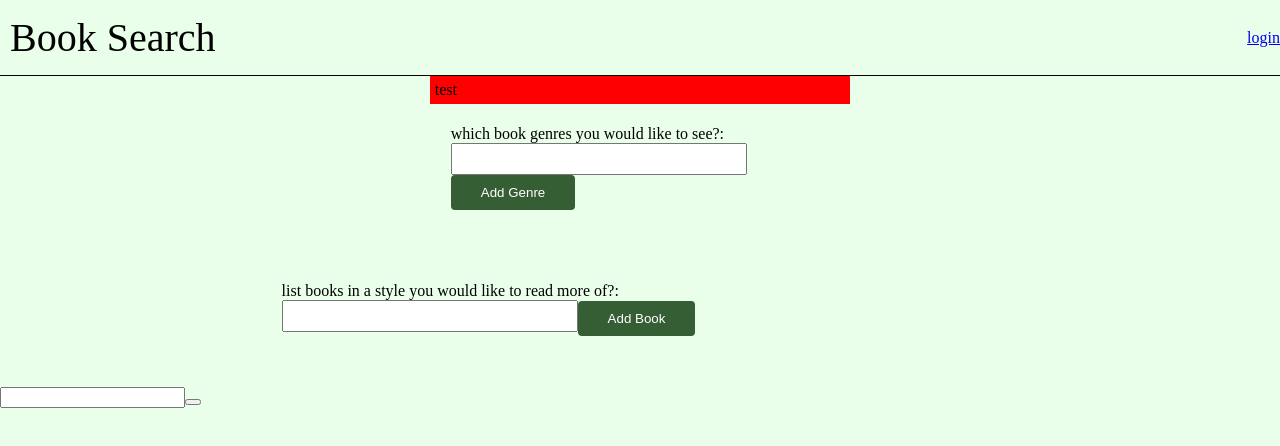
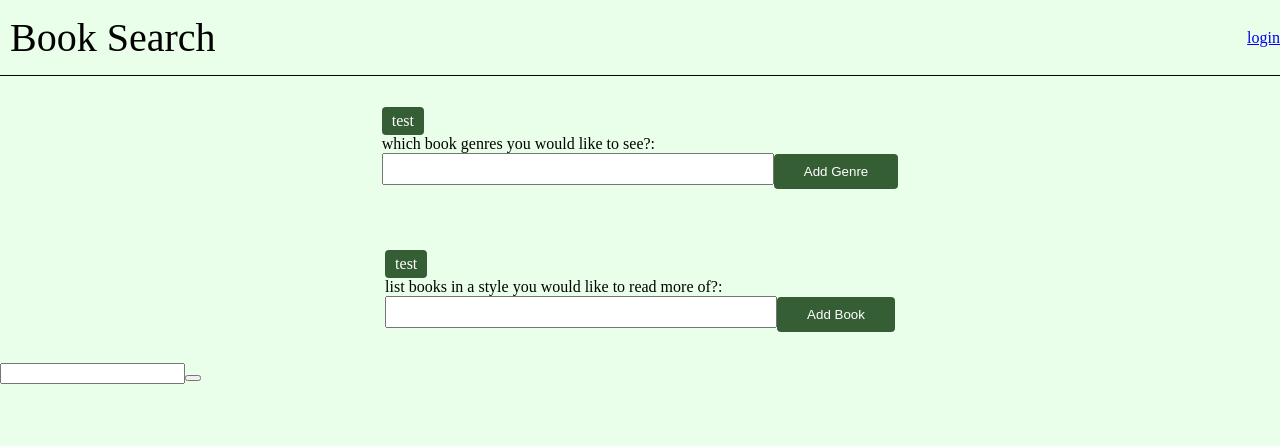
Before and after one commit to SpencerHitchcock05/Book-App, a React app in the folder client/: page / in a window 1280 px wide. Shown: the top 446 px of the page. Built offline with nearby package versions, Linux system fonts and the light colour scheme; the HTML template or start-up script is replaced by a standard one.

Commit message:
added buttons to all inputs

```diff
--- a/client/src/App.css
+++ b/client/src/App.css
@@ -50,26 +50,33 @@ body {
 }
 
 .param-form {
-    width: 70%;
-    margin: 5%;
+    width: 100%;
+    margin: 0;
 
     display: flex;
 
     flex-direction: column;
 
 }
+.user-input {
+    margin: 3%;
+}
 
 .user-prompts {
-    background-color: red;
     display: flex;
 }
 
 .user-prompt {
-    margin: 5px;
+    background-color: #355e35;
+    margin-right: 5px;
+    padding: 5px 10px;
+    border-radius: 4px;
+    color: white;
 }
 
 .param-input {
     font-size: 1.4rem;
+    width: 30vw
 }
 
 .prompt-button {
--- a/client/src/Params.jsx
+++ b/client/src/Params.jsx
@@ -20,8 +20,6 @@ function Params(props) {
         console.log("button")
         console.log(genres)
         setGenres(prev => {return [...prev, genreRef.current.value]})
-
-        //genreRef.current.value = ""
     }
 
     useEffect(() => {
@@ -36,7 +34,7 @@ function Params(props) {
         <>
 
         <div id="params">
-            <div>
+            <div className="user-input">
                 <div className="user-prompts">
                     {genres.map((genre, index) => {
                         return (
@@ -52,13 +50,23 @@ function Params(props) {
                     </div>
                 </form>
             </div>
-            <form className="param-form" action="/" method="post">
-                <label htmlFor="books">list books in a style you would like to read more of?:</label>
-                <div >
-                    <input ref={booksRef} type="text" name="books" className="param-input" />
-                    <button  className="prompt-button">Add Book</button>
+
+            <div  className="user-input">
+                <div className="user-prompts">
+                    {genres.map((genre, index) => {
+                        return (
+                            <div className="user-prompt" key={index}>{genre}</div>
+                        )
+                    })}
                 </div>
-            </form>
+                <form className="param-form" action="/" method="post">
+                    <label htmlFor="books">list books in a style you would like to read more of?:</label>
+                    <div>
+                        <input ref={booksRef} type="text" name="books" className="param-input" />
+                        <button  className="prompt-button">Add Book</button>
+                    </div>
+                </form>
+            </div>
 
         </div>
 
```
